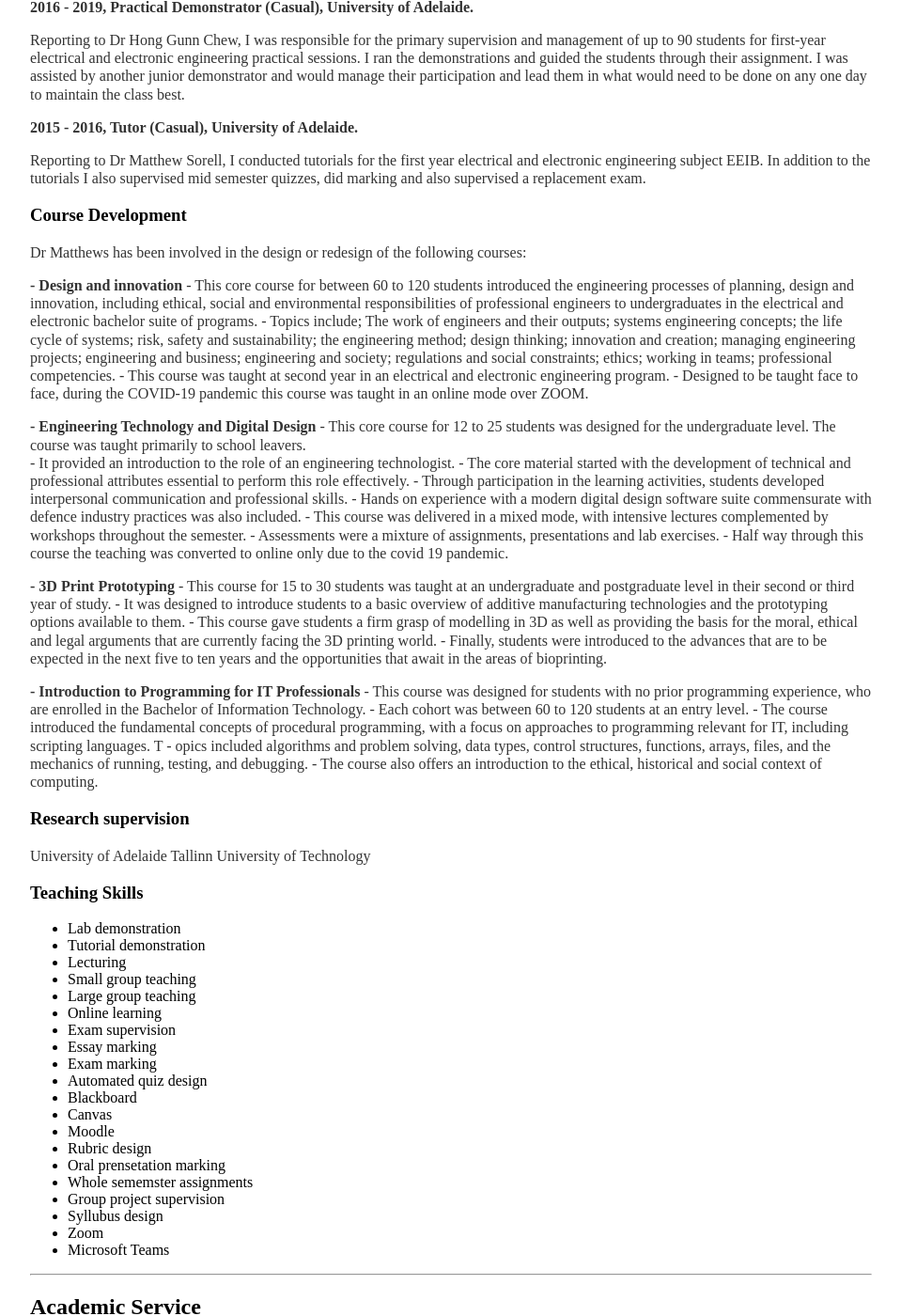
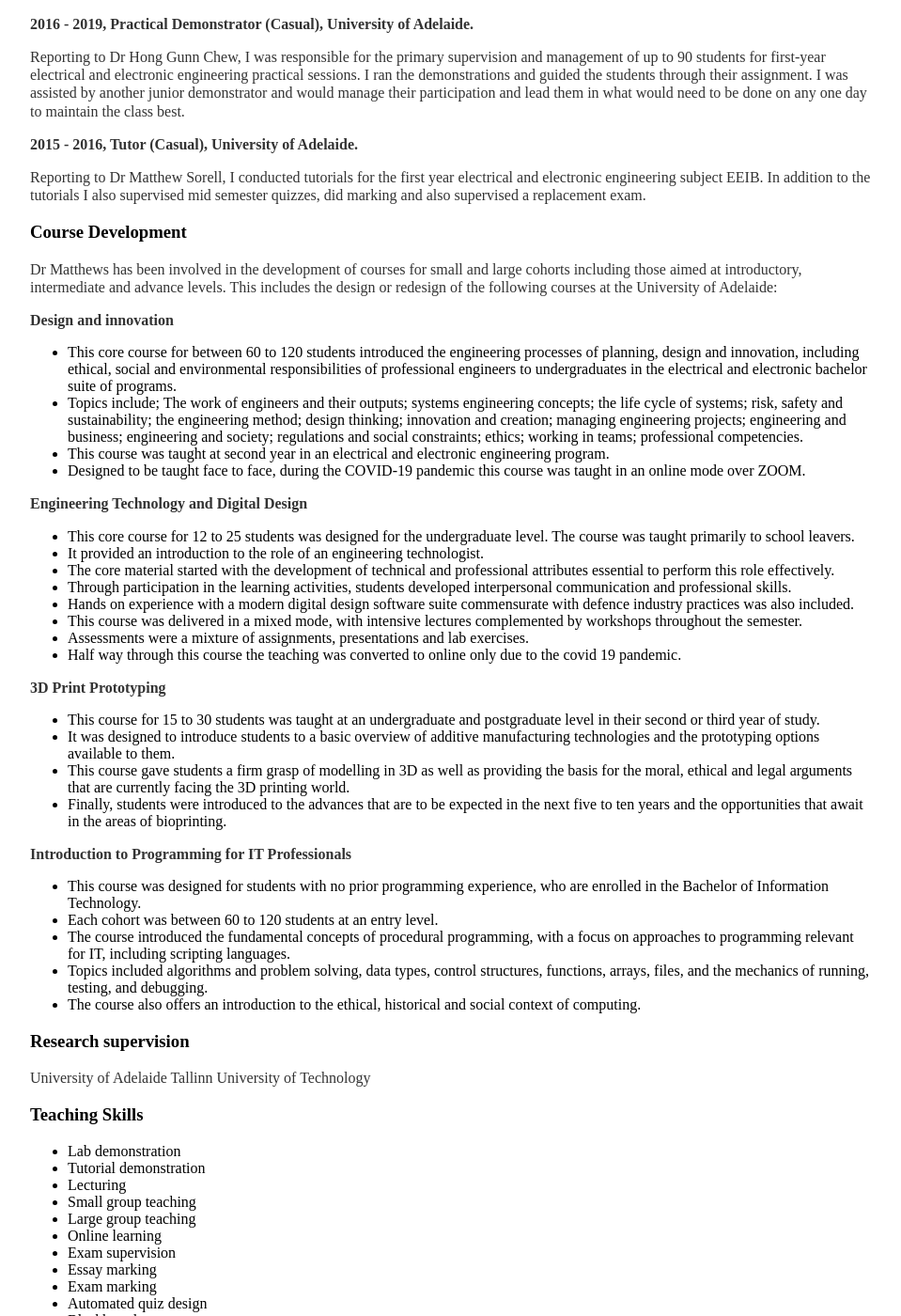
Before and after one commit to rhematt/rhematt.github.io, a Jekyll site: the page built from cv/index.md, in a window 1280 px wide and 1400 px high, scrolled down 7526 px. Shown: the whole window at 94% size, without its empty margins (160-1119 px from the left). Built offline with Jekyll 4.4.1, drawn with Linux system fonts in a browser that asks for light colours; our own code applies the rules of GitHub Pages for plain Markdown files.

Commit message:
Update index.md

```diff
--- a/cv/index.md
+++ b/cv/index.md
@@ -7,7 +7,6 @@ permalink:/cv/
 To download this CV, simply print to PDF using your browser.
 
 
-
 # Dr Richard Matthews
 <address>
 	<p>Adelaide, Australia.</p>
@@ -15,6 +14,7 @@ To download this CV, simply print to PDF using your browser.
 	<p><span class="obfuscate">075 572 414 16+</span></p>
 </address>
 
+___
 
 ## Education
 
@@ -268,40 +268,43 @@ Reporting to Dr Hong Gunn Chew, I was responsible for the primary supervision an
 Reporting to Dr Matthew Sorell, I conducted tutorials for the first year electrical and electronic engineering subject EEIB. In addition to the tutorials I also supervised mid semester quizzes, did marking and also supervised a replacement exam.
 
 ### Course Development
-Dr Matthews has been involved in the design or redesign of the following courses:
+Dr Matthews has been involved in the development of courses for small and large cohorts including those aimed at introductory, intermediate and advance levels. This includes the design or redesign of the following courses at the University of Adelaide:
 
-**- Design and innovation**
-	- This core course for between 60 to 120 students introduced the engineering processes of planning, design and innovation, including ethical, social and environmental responsibilities of professional engineers to undergraduates in the electrical and electronic bachelor suite of programs.
-	- Topics include; The work of engineers and their outputs; systems engineering concepts; the life cycle of systems; risk, safety and sustainability; the engineering method; design thinking; innovation and creation; managing engineering projects; engineering and business; engineering and society; regulations and social constraints; ethics; working in teams; professional competencies.
-	- This course was taught at second year in an electrical and electronic engineering program.
-	- Designed to be taught face to face, during the COVID-19 pandemic this course was taught in an online mode over ZOOM.
+**Design and innovation**
+
+- This core course for between 60 to 120 students introduced the engineering processes of planning, design and innovation, including ethical, social and environmental responsibilities of professional engineers to undergraduates in the electrical and electronic bachelor suite of programs.
+- Topics include; The work of engineers and their outputs; systems engineering concepts; the life cycle of systems; risk, safety and sustainability; the engineering method; design thinking; innovation and creation; managing engineering projects; engineering and business; engineering and society; regulations and social constraints; ethics; working in teams; professional competencies.
+- This course was taught at second year in an electrical and electronic engineering program.
+- Designed to be taught face to face, during the COVID-19 pandemic this course was taught in an online mode over ZOOM.
 
 
-**- Engineering Technology and Digital Design**
-	- This core course for 12 to 25 students was designed for the undergraduate level. The course was taught primarily to school leavers.
-	- It provided an introduction to the role of an engineering technologist.
-	- The core material started with the development of technical and professional attributes essential to perform this role effectively.
-	- Through participation in the learning activities, students developed interpersonal communication and professional skills.
-	- Hands on experience with a modern digital design software suite commensurate with defence industry practices was also included.
-	- This course was delivered in a mixed mode, with intensive lectures complemented by workshops throughout the semester.
-	- Assessments were a mixture of assignments, presentations and lab exercises.
-	- Half way through this course the teaching was converted to online only due to the covid 19 pandemic.
+**Engineering Technology and Digital Design**
+
+- This core course for 12 to 25 students was designed for the undergraduate level. The course was taught primarily to school leavers.
+- It provided an introduction to the role of an engineering technologist.
+- The core material started with the development of technical and professional attributes essential to perform this role effectively.
+- Through participation in the learning activities, students developed interpersonal communication and professional skills.
+- Hands on experience with a modern digital design software suite commensurate with defence industry practices was also included.
+- This course was delivered in a mixed mode, with intensive lectures complemented by workshops throughout the semester.
+- Assessments were a mixture of assignments, presentations and lab exercises.
+- Half way through this course the teaching was converted to online only due to the covid 19 pandemic.
 
 
-**- 3D Print Prototyping**
-	- This course for 15 to 30 students was taught at an undergraduate and postgraduate level in their second or third year of study.
-	- It was designed to introduce students to a basic overview of additive manufacturing technologies and the prototyping options available to them.
-	- This course gave students a firm grasp of modelling in 3D as well as providing the basis for the moral, ethical and legal arguments that are currently facing the 3D printing world.
-	- Finally, students were introduced to the advances that are to be expected in the next five to ten years and the opportunities that await in the areas of bioprinting.
+**3D Print Prototyping**
+
+- This course for 15 to 30 students was taught at an undergraduate and postgraduate level in their second or third year of study.
+- It was designed to introduce students to a basic overview of additive manufacturing technologies and the prototyping options available to them.
+- This course gave students a firm grasp of modelling in 3D as well as providing the basis for the moral, ethical and legal arguments that are currently facing the 3D printing world.
+- Finally, students were introduced to the advances that are to be expected in the next five to ten years and the opportunities that await in the areas of bioprinting.
 
 
-**- Introduction to Programming for IT Professionals**
-	- This course was designed for students with no prior programming experience, who are enrolled in the Bachelor of Information Technology.
-	- Each cohort was between 60 to 120 students at an entry level.
-	- The course introduced the fundamental concepts of procedural programming, with a focus on approaches to programming relevant for IT, including scripting languages. T
-	- opics included algorithms and problem solving, data types, control structures, functions, arrays, files, and the mechanics of running, testing, and debugging.
-	- The course also offers an introduction to the ethical, historical and social context of computing.
+**Introduction to Programming for IT Professionals**
 
+- This course was designed for students with no prior programming experience, who are enrolled in the Bachelor of Information Technology.
+- Each cohort was between 60 to 120 students at an entry level.
+- The course introduced the fundamental concepts of procedural programming, with a focus on approaches to programming relevant for IT, including scripting languages.
+- Topics included algorithms and problem solving, data types, control structures, functions, arrays, files, and the mechanics of running, testing, and debugging.
+- The course also offers an introduction to the ethical, historical and social context of computing.
 
 ### Research supervision
 
```
